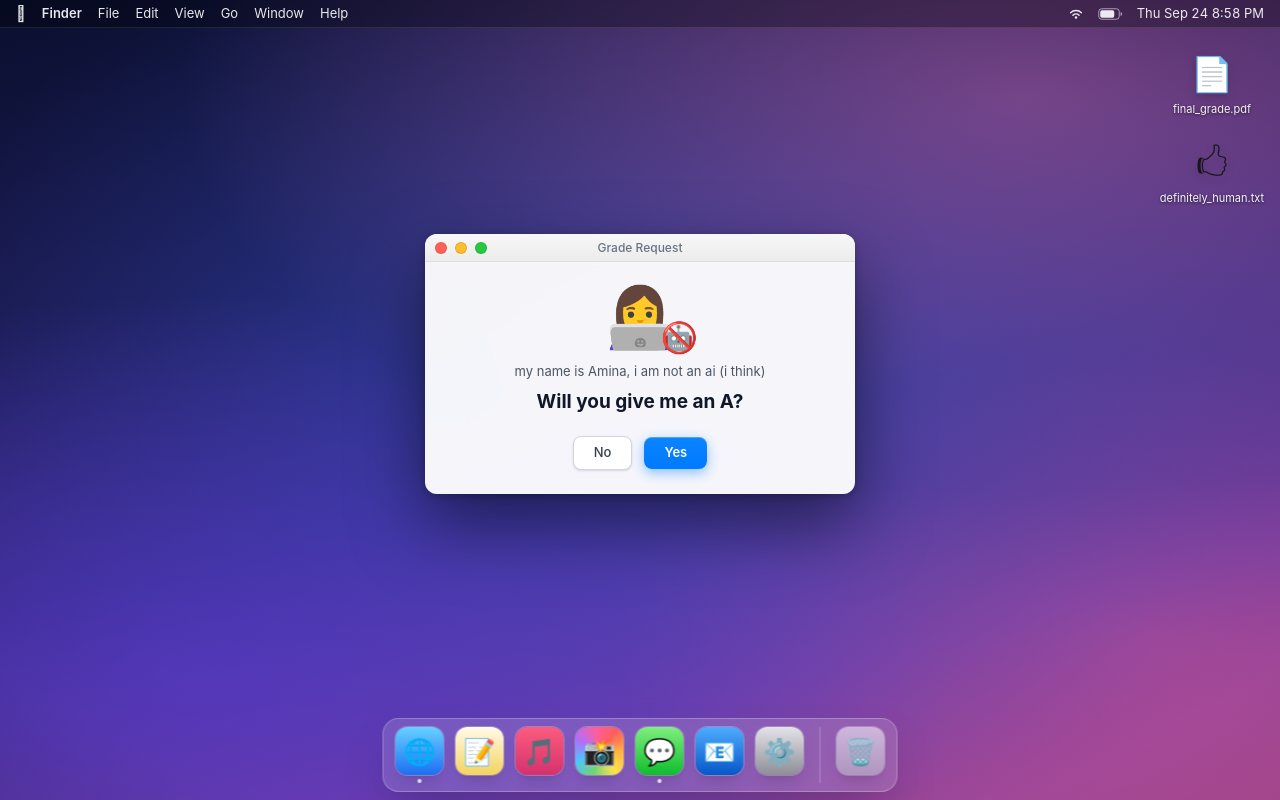
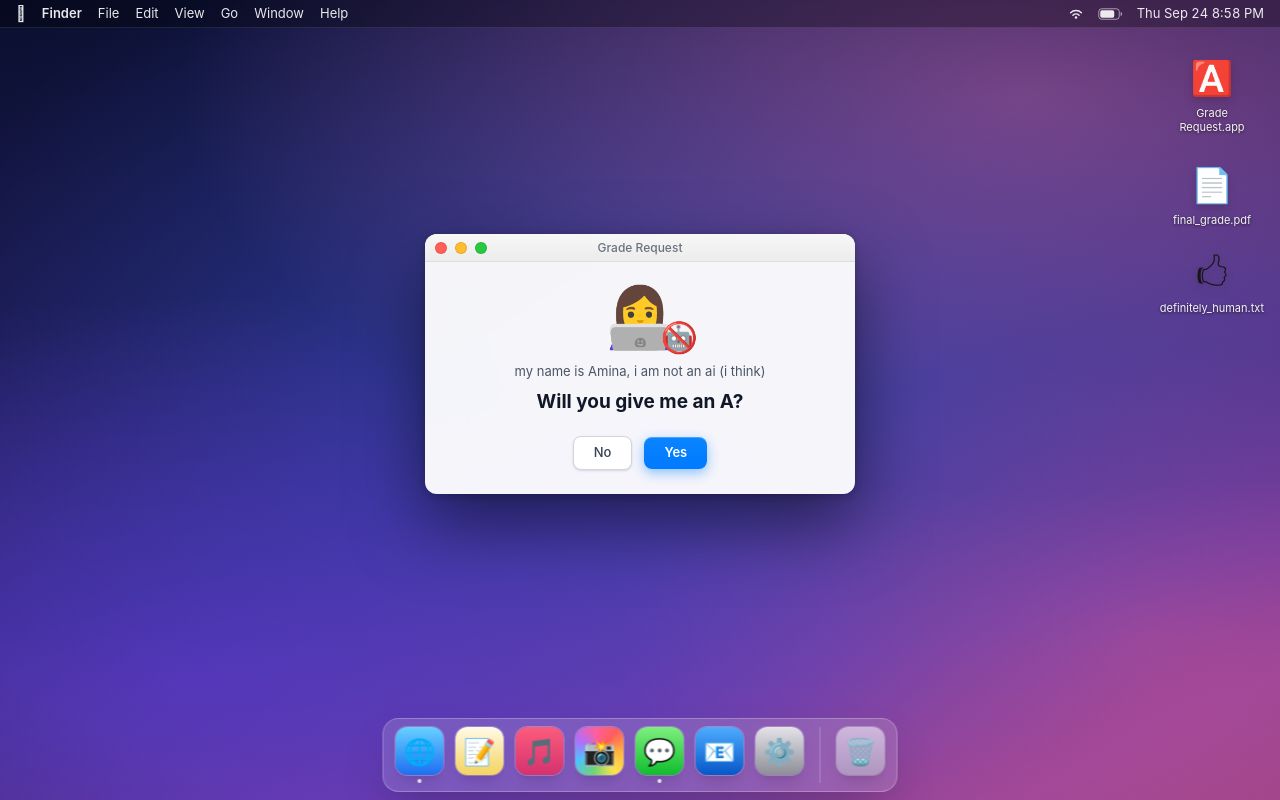
Before and after one commit to aminaisayeva/will-you-give-me-an-a, a Next.js app: page / in a window 1280 px wide. Built offline with nearby package versions, Linux system fonts and the light colour scheme.

Commit message:
Make the Grade Request popup closable and reopenable

```diff
--- a/app/page.tsx
+++ b/app/page.tsx
@@ -112,12 +112,22 @@ export default function Page() {
   const [clock, setClock] = useState("");
   const [noAttempts, setNoAttempts] = useState(0);
   const [accepted, setAccepted] = useState(false);
+  const [dialogOpen, setDialogOpen] = useState(true);
 
   useEffect(() => {
     const tick = () => setClock(formatMacClock(new Date()));
     tick();
     const id = window.setInterval(tick, 1000);
     return () => window.clearInterval(id);
+  }, []);
+
+  // Escape closes the popup, like a real macOS window.
+  useEffect(() => {
+    const onKey = (e: KeyboardEvent) => {
+      if (e.key === "Escape") setDialogOpen(false);
+    };
+    window.addEventListener("keydown", onKey);
+    return () => window.removeEventListener("keydown", onKey);
   }, []);
 
   const confetti: ConfettiPiece[] = useMemo(() => {
@@ -274,6 +284,22 @@ export default function Page() {
 
       {/* Desktop files, for flavor */}
       <div className="absolute right-5 top-12 z-10 flex flex-col items-center gap-5">
+        <button
+          type="button"
+          onClick={() => setDialogOpen(true)}
+          aria-label="Open Grade Request"
+          className="group flex w-24 flex-col items-center gap-1 rounded-lg p-1 hover:bg-white/10"
+        >
+          <span className="text-[34px] drop-shadow-lg">{"\u{1F170}\uFE0F"}</span>
+          <span className="rounded px-1 text-center text-[11px] leading-tight text-white/95 [text-shadow:0_1px_3px_rgba(0,0,0,0.6)] group-hover:bg-[#0a84ff]">
+            Grade Request.app
+          </span>
+          {!dialogOpen && (
+            <span className="text-[10px] leading-tight text-white/70 [text-shadow:0_1px_3px_rgba(0,0,0,0.6)]">
+              click to reopen
+            </span>
+          )}
+        </button>
         <div className="flex w-24 flex-col items-center gap-1">
           <span className="text-[34px] drop-shadow-lg">{"\u{1F4C4}"}</span>
           <span className="rounded px-1 text-center text-[11px] leading-tight text-white/95 [text-shadow:0_1px_3px_rgba(0,0,0,0.6)]">
@@ -309,6 +335,7 @@ export default function Page() {
       )}
 
       {/* Centered alert dialog */}
+      {dialogOpen && (
       <main className="absolute inset-0 flex items-center justify-center px-4 pb-28 pt-10">
         <div
           style={{
@@ -332,7 +359,17 @@ export default function Page() {
               style={{ background: "linear-gradient(180deg, #f7f7f7, #ececec)" }}
             >
               <div className="flex items-center gap-2">
-                <span className="h-3 w-3 rounded-full border border-black/10 bg-[#ff5f57]" />
+                <button
+                  type="button"
+                  onClick={() => setDialogOpen(false)}
+                  aria-label="Close"
+                  title="Close"
+                  className="group/close flex h-3 w-3 items-center justify-center rounded-full border border-black/10 bg-[#ff5f57] hover:brightness-95"
+                >
+                  <span className="hidden text-[9px] font-bold leading-none text-black/60 group-hover/close:inline">
+                    ×
+                  </span>
+                </button>
                 <span className="h-3 w-3 rounded-full border border-black/10 bg-[#febc2e]" />
                 <span className="h-3 w-3 rounded-full border border-black/10 bg-[#28c840]" />
               </div>
@@ -390,6 +427,7 @@ export default function Page() {
           </div>
         </div>
       </main>
+      )}
 
       {/* Dock */}
       <nav className="absolute bottom-2 left-1/2 z-40 flex -translate-x-1/2 items-end gap-3 rounded-2xl border border-white/25 bg-white/15 px-3 pb-2 pt-2 shadow-2xl backdrop-blur-2xl">
```
